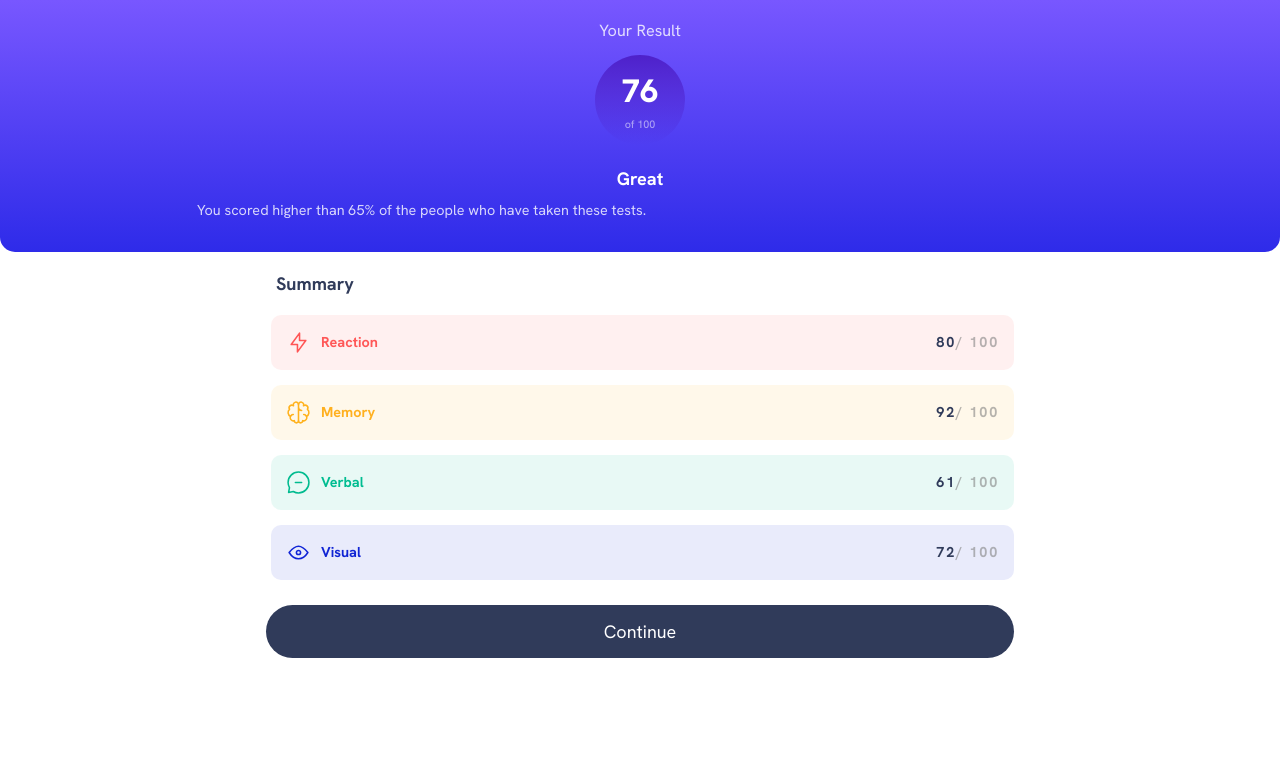
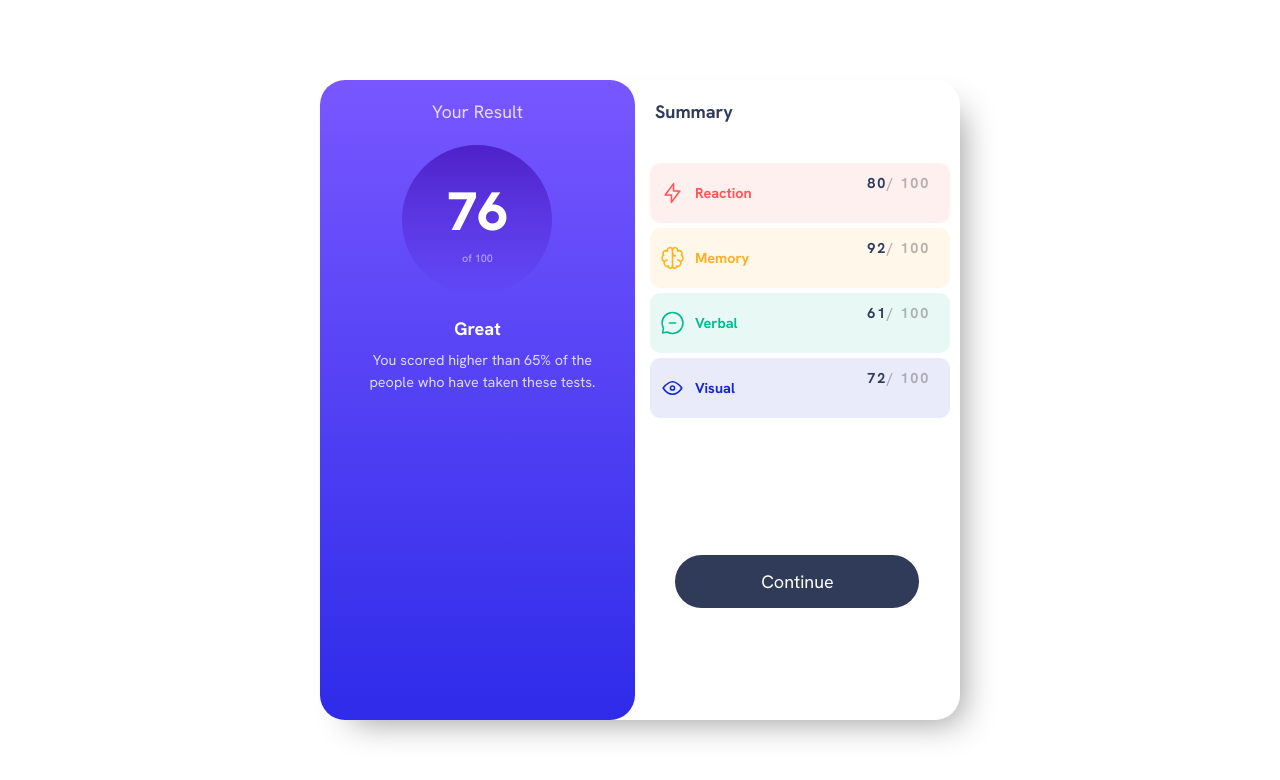
Before and after one commit to ThembaMtshelwane/results-summary-component-main, a plain HTML site: page index.html in a window 1280 px wide. Drawn offline with Linux system fonts and the light colour scheme.

Commit message:
desktop ui implementation

```diff
--- a/desktop.css
+++ b/desktop.css
@@ -1,2 +1,108 @@
 @media screen and (min-width: 650px) {
+  body,
+  main {
+    display: flex;
+    flex-direction: column;
+    width: 100vw;
+    height: 100vh;
+    background-color: white;
+  }
+  #card {
+    /* border: 2px solid black; */
+    width: 75%;
+    height: 80%;
+    margin: auto;
+    display: flex;
+    box-shadow: 16px 16px 34px -15px rgba(0, 0, 0, 0.42);
+    border-radius: 25px;
+  }
+
+  #top-section {
+    /* border: 2px solid red; */
+    /* padding: 20px; */
+    margin: 0;
+    height: 100%;
+    width: 70%;
+    border-radius: 25px;
+  }
+
+  #your-result {
+    margin-bottom: 15px;
+    font-size: 1rem;
+    /* border: 2px solid blue; */
+  }
+
+  #circle {
+    width: 150px;
+    height: 150px;
+    border-radius: 150px;
+  }
+
+  #value {
+    font-size: 3rem;
+  }
+
+  #top-body {
+    text-align: center;
+    /* border: 2px solid red; */
+    width: 80%;
+  }
+  #bottom-section {
+    /* border: 2px solid blue; */
+    height: 100%;
+    width: 100%;
+  }
+
+  #bottom-heading {
+    height: 7%;
+    /* border: 2px solid blue; */
+  }
+  ul {
+    /* border: 2px solid blue; */
+    height: 60%;
+  }
+  .item {
+    width: 100%;
+    height: 60px;
+    margin: 0px 0px 5px 0px;
+    padding: 10px;
+  }
+
+  .left-bottom-body-info {
+    width: 100%;
+    height: 20%;
+    margin: 0px 0px 10px 0px;
+    padding: 10px;
+  }
+
+  button {
+    margin: auto;
+    width: 80%;
+    display: flex;
+    justify-content: center;
+  }
 }
+
+@media screen and (min-width: 720px) and (max-width: 1000px) {
+  #card {
+    width: 70%;
+  }
+  #top-section {
+    width: 100%;
+  }
+  #bottom-section {
+    width: 100%;
+  }
+}
+
+@media screen and (min-width: 1010px) {
+  #card {
+    width: 50%;
+  }
+  #top-section {
+    width: 100%;
+  }
+  #bottom-section {
+    width: 100%;
+  }
+}
```
